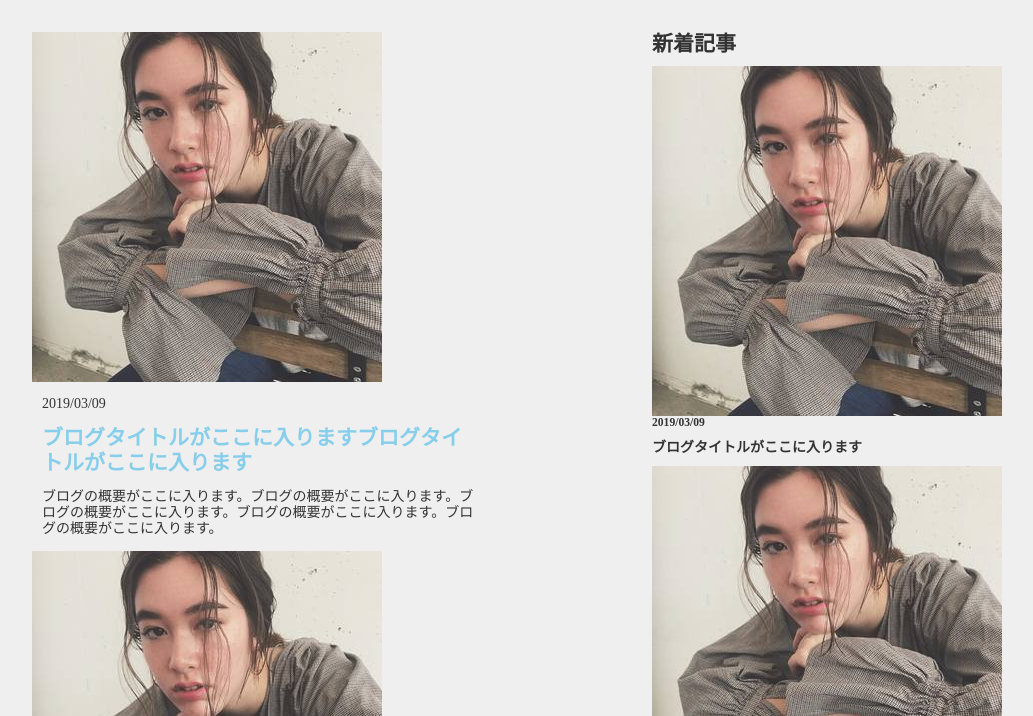
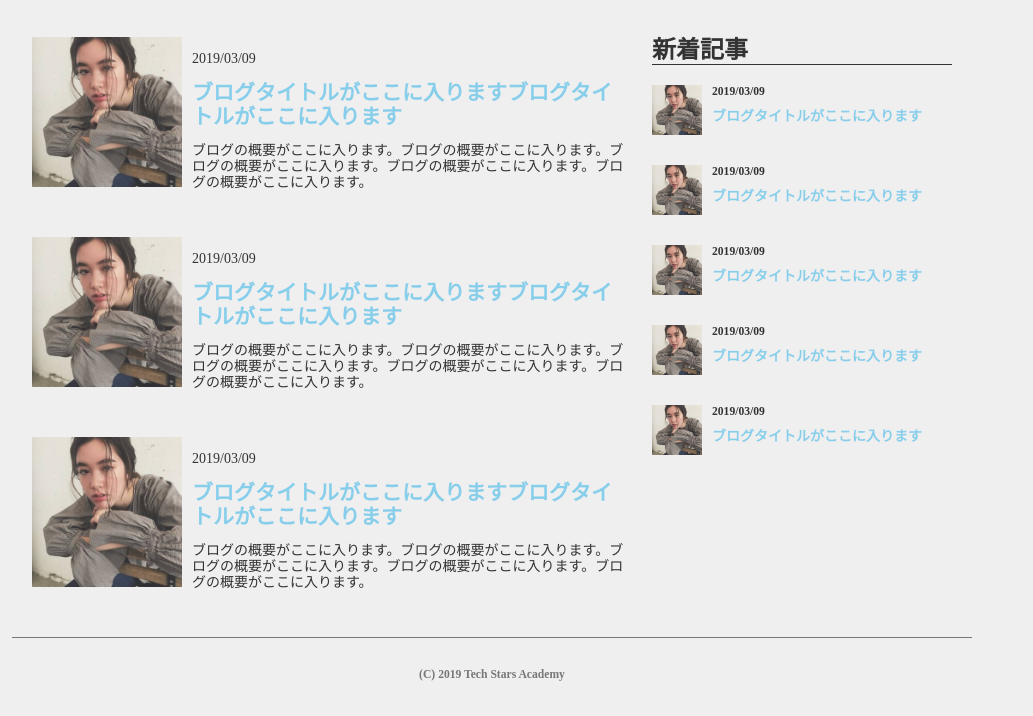
Before and after one commit to maeta187/sampleblog, a plain HTML site: page index.html in a window 1280 px wide. Shown: the part 166-882 px from the top of the page, without its empty margins (148-1181 px from the left). Drawn offline with Linux system fonts and the light colour scheme.

Commit message:
Add files via upload

```diff
--- a/css/style.css
+++ b/css/style.css
@@ -1,5 +1,3 @@
-
-
 body {
   background-color: #efefef;
   font-size: 14px;
@@ -7,7 +5,7 @@ body {
   margin: 0;
 }
 
-h1,h2,h3,h4,h5 {
+h1, h2, h3, h4, h5 {
   margin: 0 0 10px 0;
   padding: 0;
 }
@@ -27,10 +25,10 @@ header {
   text-align: center;
 }
 
-.logo {
-
+.main-title {
   font-size: 32px;
 }
+
 .text-sub {
   color: #777;
 }
@@ -60,7 +58,7 @@ header {
   text-decoration: none;
 }
 
-.text-title {
+.right-content-title {
   font-size: 24px;
   font-weight: bold;
   margin-top: 0;
@@ -85,20 +83,23 @@ header {
   float: left;
 }
 
-.staff-list-area:after {
+.main-blog-area:after {
   clear: both;
   display: block;
   content: " ";
 }
-.staff-list {
+
+.article-list {
   width: 100%;
   margin-right: 35px;
   float: left;
 }
-.staff-list:last-child {
+
+.article-list:last-child {
   margin-right: 0;
 }
-.staff-image {
+
+.thumbnail {
   margin-bottom: 50px;
   width: 150px;
   height: 150px;
@@ -109,43 +110,42 @@ header {
   text-align: center;
 }
 
-.text-area{
+.text-area {
   float: left;
   width: 440px;
   margin-left: 10px;
 }
 
-.text-area h2{
+.text-area h2 {
   color: #87CEEB;
 }
 
-.text-title {
+.right-content-title {
   border-bottom: 1px solid #333;
 }
 
-.image {
+.sub-image {
   margin-bottom: 30px;
   width: 50px;
   height: 50px;
   display: block;
 }
 
-.image-area{
+.sub-content {
   float: left;
   width: 220px;
   margin-left: 10px;
 }
 
-.image-area h4{
+.sub-content h4 {
   color: #87CEEB;
 }
 
-.staff-list-area:after {
+.main-blog-area:after {
   clear: both;
   display: block;
   content: " ";
 }
-
 
 .copyright {
   width: 900px;
```
Lines whose indentation alone changed are shown as unchanged.
